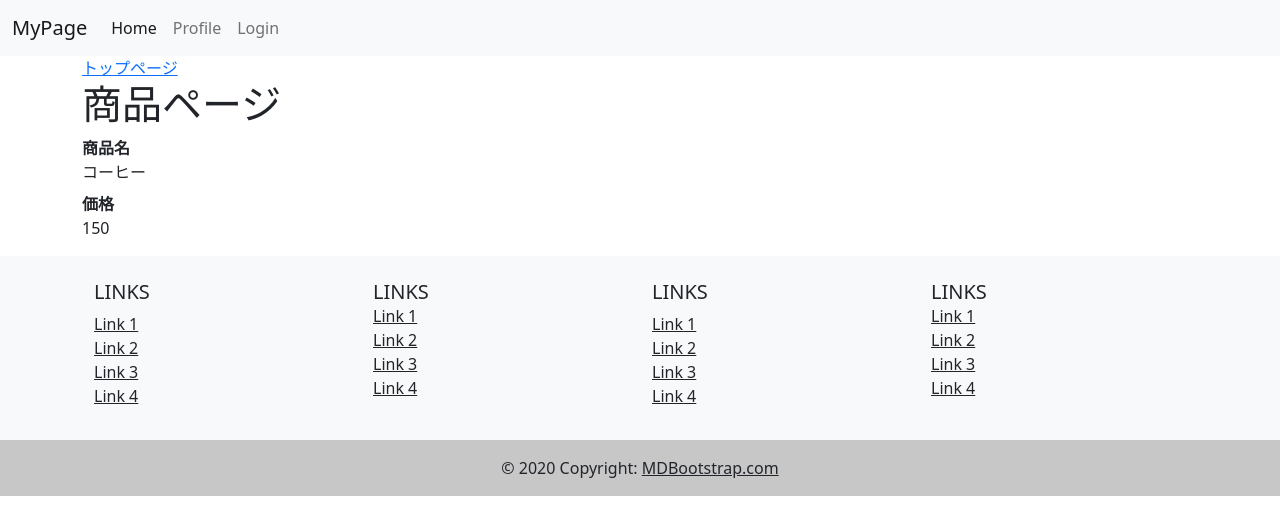
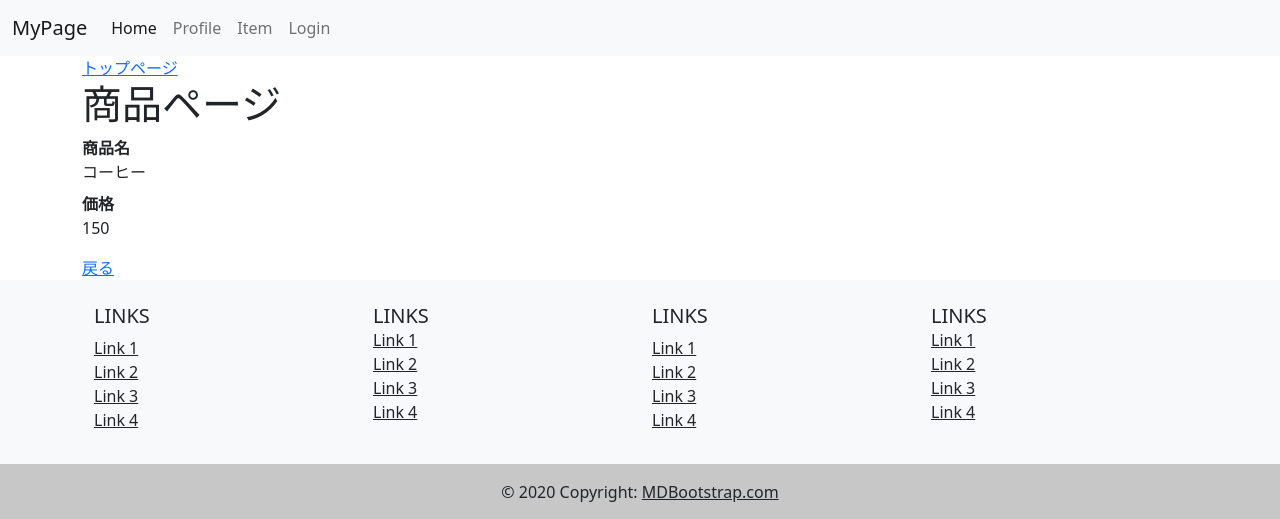
Before and after one commit to Sota200099/node_04, a Node server app: page /item/1 in a window 1280 px wide. Shown: the top 519 px of the page. Run offline with Node 20, Linux system fonts and the light colour scheme; some libraries are stand-ins or nearby versions.

Commit message:
2021/12/13

```diff
--- /dev/null
+++ b/controllers/ItemController.js
@@ -0,0 +1,16 @@
+const item = require('../models/item')
+
+exports.index = (req, res) => {
+    let data = {}
+    data.title = '商品一覧'
+    data.items = item.values
+    res.render('item/index.ejs', data)
+}
+
+exports.show = (req, res) => {
+    const id = req.params.id
+    console.log(id)
+    let data = {}
+    data.item = item.find(id)
+    res.render('item/show.ejs', data)
+}
--- a/routes.js
+++ b/routes.js
@@ -1,53 +1,21 @@
 const express = require('express')
-//models/item.js を読み込む
-const item = require('./models/item')
+
+const homeController = require('./controllers/HomeController')
+const loginController = require('./controllers/LoginController')
+const itemController = require('./controllers/ItemController')
+
 const router = express.Router()
 
-const default_login_name = process.env.LOGIN_NAME
-const default_passsword = process.env.PASSWORD
+//HomeController
+router.get('/', homeController.index)
+router.get('/profile', homeController.profile)
 
-router.get('/login', (req, res) => {
-    res.render('login/index.ejs')
-})
+//LoginController
+router.get('/login', loginController.index)
+router.post('/auth', loginController.auth)
 
-router.post('/auth', (req, res) => {
-    let message = 'ログインできません'
-    const login_name = req.body.login_name
-    const password = req.body.password
-
-    if (login_name == default_login_name
-        && password == default_passsword) {
-        message = 'ログインしました'
-    }
-    res.send(message)
-})
-
-router.get('/', (req, res) => {
-    let data = {}
-    data.title = 'トップページ'
-    res.render('index.ejs', data)
-})
-
-router.get('/profile', (req, res) => {
-    let user = {
-        id: 1,
-        name: '横浜　太郎',
-        birthplace: '横浜',
-        hobby: ['旅行', 'グルメ', 'スポーツ'],
-    }
-    let data = {}
-    data.title = 'プロフィール'
-    data.user = user
-
-    res.render('profile/index.ejs', data)
-})
-
-router.get('/item/:id', (req, res) => {
-    const id = req.params.id
-    console.log(id)
-    let data = {}
-    data.item = item.find(id)
-    res.render('item/show.ejs', data)
-})
+//ItemController
+router.get('/item', itemController.index)
+router.get('/item/:id', itemController.show)
 
 module.exports = router
--- a/server.js
+++ b/server.js
@@ -21,7 +21,6 @@ app.use(layouts) ;
 //routes.js を使う
 app.use(routes)
 
-
 app.listen(port, host, () => {
     console.log('http://' + host + ':' + port)
 })
--- a/views/components/nav.ejs
+++ b/views/components/nav.ejs
@@ -10,10 +10,13 @@
           <a class="nav-link active" aria-current="page" href="/">Home</a>
         </li>
         <li class="nav-item">
-          <a class="nav-link" href="/Profile">Profile</a>
+          <a class="nav-link" href="/profile">Profile</a>
         </li>
         <li class="nav-item">
-          <a class="nav-link" href="/Login">Login</a>
+          <a class="nav-link" href="/item">Item</a>
+        </li>
+        <li class="nav-item">
+          <a class="nav-link" href="/login">Login</a>
         </li>
       </ul>
     </div>
--- /dev/null
+++ b/views/item/index.ejs
@@ -0,0 +1,6 @@
+<ul>
+    <% items.forEach((item) => {%>
+    <dd><a href="/item/<%= item.id %>"><%= item.name %></a></dd>
+    <dd><%= item.price %>円</dd>
+    <% })%>
+</ul>
--- a/views/item/show.ejs
+++ b/views/item/show.ejs
@@ -12,3 +12,4 @@
     <%= item.price %>
   </dd>
 </dl>
+<a href="/item">戻る</a>
```
Also changed, not shown: controllers/HomeController.js (added, +19 -0 lines), controllers/LoginController.js (added, +18 -0 lines).
